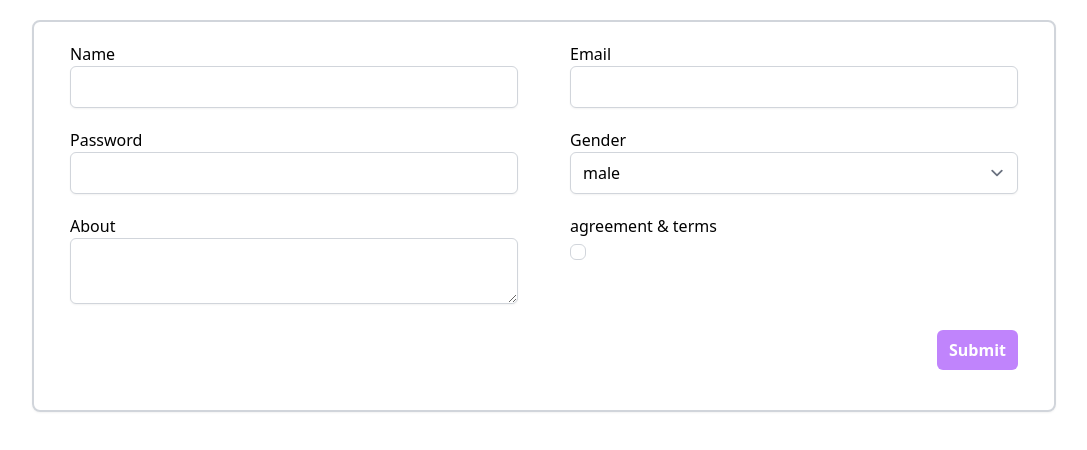
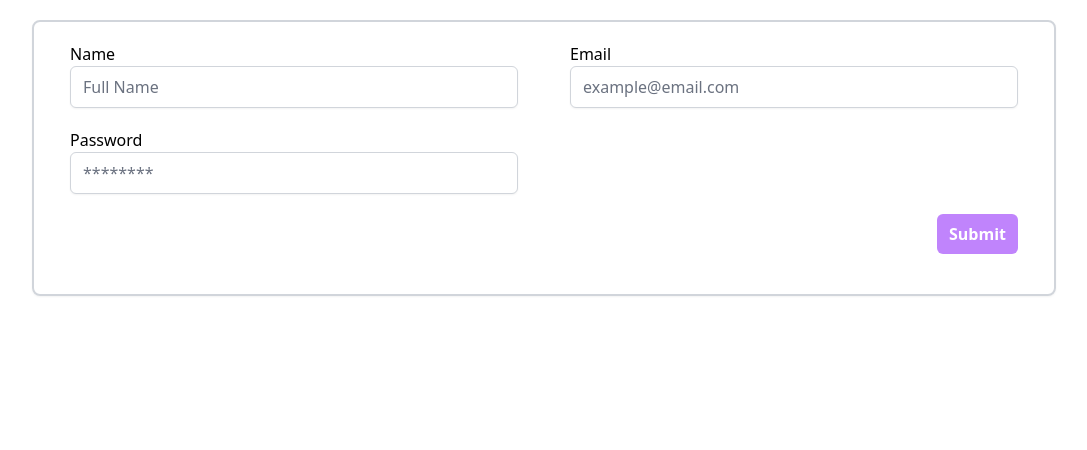
Before and after one commit to rakibul12212/l2-module5, a React (Vite) app: page / in a window 1280 px wide. Shown: the top 450 px of the page, without its empty margins (96-1183 px from the left). Built offline with nearby package versions, Linux system fonts and the light colour scheme.

Commit message:
start form validation with zod by npm i zod @hookform/resolvers

```diff
--- a/package.json
+++ b/package.json
@@ -10,6 +10,7 @@
     "preview": "vite preview"
   },
   "dependencies": {
+    "@hookform/resolvers": "^3.3.4",
     "clsx": "^2.1.0",
     "localforage": "^1.10.0",
     "match-sorter": "^6.3.3",
@@ -18,7 +19,8 @@
     "react-hook-form": "^7.49.3",
     "react-router-dom": "^6.21.3",
     "sort-by": "^1.2.0",
-    "tailwind-merge": "^2.2.0"
+    "tailwind-merge": "^2.2.0",
+    "zod": "^3.22.4"
   },
   "devDependencies": {
     "@tailwindcss/forms": "^0.5.7",
--- a/src/components/NormalForm/NormalForm.tsx
+++ b/src/components/NormalForm/NormalForm.tsx
@@ -1,10 +1,13 @@
-import React from "react";
 import { useForm } from "react-hook-form";
 import cn from "../../utils/cn";
 import Button from "../ui/Button";
 
 const NormalForm = () => {
-  const { register, handleSubmit } = useForm();
+  const {
+    register,
+    handleSubmit,
+    formState: { errors },
+  } = useForm();
 
   const onSubmit = (data) => {
     console.log(data);
@@ -31,31 +34,44 @@ const NormalForm = () => {
           <label className="block" htmlFor="name">
             Name
           </label>
-          <input type="text" id="name" {...register("name")} />{" "}
+          <input
+            type="text"
+            id="name"
+            placeholder="Full Name"
+            {...register("name", { required: true })}
+          />
+          {errors.name && (
+            <span className="text-xs text-red-500">This field is requred.</span>
+          )}
         </div>
         <div className="w-full max-w-md">
-          <label className="block" htmlFor="name">
+          <label className="block" htmlFor="email">
             Email
           </label>
           <input
             className="w-full"
-            type="text"
-            id="name"
-            {...register("name")}
+            type="email"
+            id="email"
+            placeholder="example@email.com"
+            {...register("email")}
           />{" "}
         </div>
         <div className="w-full max-w-md">
-          <label className="block" htmlFor="name">
+          <label className="block" htmlFor="password">
             Password
           </label>
           <input
             className="w-full"
-            type="text"
-            id="name"
-            {...register("name")}
-          />{" "}
+            type="password"
+            id="password"
+            placeholder="********"
+            {...register("password", { minLength: 8 })}
+          />
+          {errors.password && (
+            <span className="text-xs text-red-500">Too short</span>
+          )}
         </div>
-        <div className="w-full max-w-md">
+        {/* <div className="w-full max-w-md">
           <label className="block" htmlFor="name">
             Gender
           </label>
@@ -69,14 +85,14 @@ const NormalForm = () => {
           <label className="block" htmlFor="name">
             About
           </label>
-          <textarea></textarea>
+          <textarea placeholder="text"></textarea>
         </div>
         <div className="w-full max-w-md">
           <label className="block" htmlFor="name">
             agreement & terms
           </label>
           <input type="checkbox" />
-        </div>
+        </div> */}
       </div>
       <div
         className={cn(" grid grid-cols-1 gap-5 justify-items-center", {
```
Also changed, not shown: 2 other files (tests, documents, lock files or other folders).
